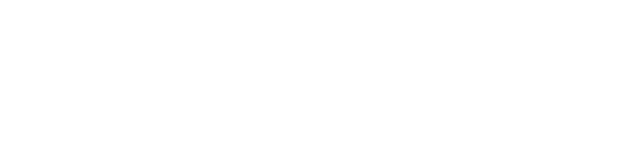
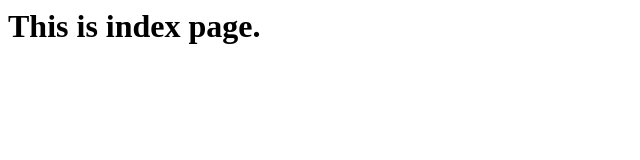
Before and after one commit to krvik/git-jenkins, a plain HTML site: page index.html in a window 1280 px wide. Shown: the whole page, without its empty margins (0-640 px from the left). Drawn offline with Linux system fonts and the light colour scheme.

Commit message:
h1 line added to index.html

```diff
--- a/index.html
+++ b/index.html
@@ -1,3 +1,3 @@
 <html>
-  <head bgcolor=green> </head>
+  <h1>This is index page.</h1>
 </html>
```
